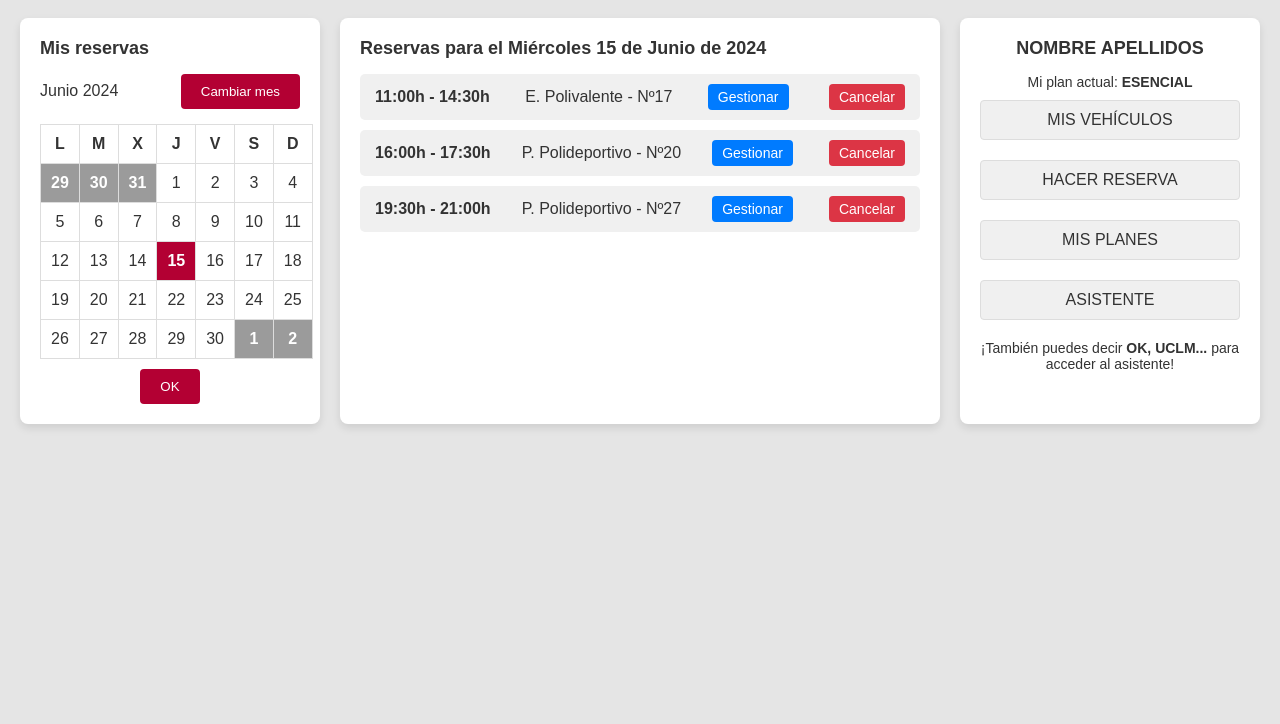
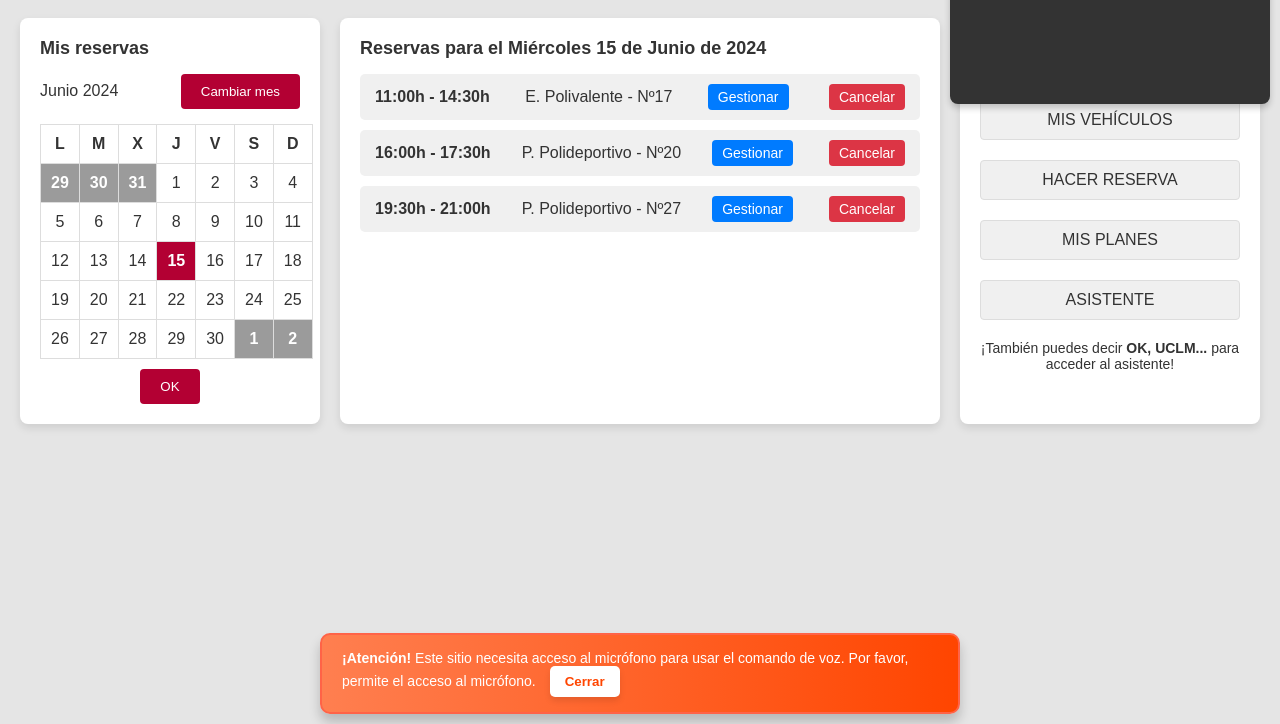
Before and after one commit to ImAlex28/uclm-parking-mockup, a plain HTML site: page parking-uclm-web/pages/dashboard.html in a window 1280 px wide. Shown: the part 76-800 px from the top of the page. Drawn offline with Linux system fonts and the light colour scheme.

Commit message:
Implement voice recognition

```diff
--- a/parking-uclm-web/css/dashboard.css
+++ b/parking-uclm-web/css/dashboard.css
@@ -220,6 +220,8 @@
             .calendar-container table {
                 font-size: 14px;
             }
+            background: linear-gradient(90deg, #ff7f50, #ff4500);
+
         }
 
         @media (max-width: 480px) {
--- a/parking-uclm-web/pages/dashboard.html
+++ b/parking-uclm-web/pages/dashboard.html
@@ -93,6 +93,57 @@
         </div>
     </main>
 
+    <!-- Aviso de privacidad -->
+<div id="privacy-alert" style="
+    display: none;
+    position: fixed;
+    bottom: 10px;
+    left: 50%;
+    transform: translateX(-50%);
+    background: linear-gradient(90deg, #ff7f50, #ff4500);
+    color: white;
+    border: 2px solid #ff6347;
+    padding: 15px 20px;
+    border-radius: 10px;
+    z-index: 100;
+    box-shadow: 0 8px 12px rgba(0, 0, 0, 0.2);
+    font-family: Arial, sans-serif;
+    font-size: 14px;">
+    <strong>¡Atención!</strong> Este sitio necesita acceso al micrófono para usar el comando de voz. Por favor, permite el acceso al micrófono.
+    <button onclick="document.getElementById('privacy-alert').style.display = 'none';" style="
+        margin-left: 10px;
+        padding: 8px 15px;
+        border: none;
+        background-color: white;
+        color: #ff4500;
+        border-radius: 5px;
+        font-weight: bold;
+        cursor: pointer;
+        box-shadow: 0 4px 6px rgba(0, 0, 0, 0.1);">
+        Cerrar
+    </button>
+</div>
+
+<div id="debug-window" style="
+     position: fixed;
+     top: 10px;
+     right: 10px;
+     width: 300px;
+     height: 150px;
+     overflow-y: auto;
+     background: #333;
+     color: #fff;
+     padding: 10px;
+     font-family: monospace;
+     font-size: 12px;
+     border-radius: 8px;
+     box-shadow: 0 4px 6px rgba(0, 0, 0, 0.2);">
+     <strong>Debug:</strong>
+     <div id="debug-content" style="margin-top: 10px;"></div>
+ </div>
+
+
+
     <script>
         // Lógica para alternar el modo oscuro
         const darkModeToggle = document.getElementById("darkModeToggle");
@@ -105,6 +156,49 @@
                 document.body.setAttribute("data-theme", "dark");
             }
         });
+
+        // Configuración de reconocimiento de voz
+        const SpeechRecognition = window.SpeechRecognition || window.webkitSpeechRecognition;
+
+        if (SpeechRecognition) {
+            const recognition = new SpeechRecognition();
+            recognition.lang = "es-ES"; // Idioma de reconocimiento
+            recognition.continuous = true; // Continuar escuchando
+
+            // Mostrar aviso de privacidad
+            document.getElementById("privacy-alert").style.display = "block";
+
+            // Iniciar reconocimiento de voz
+            recognition.start();
+
+            recognition.onresult = (event) => {
+                const transcript = event.results[event.results.length - 1][0].transcript.trim();
+                console.log("Texto detectado:", transcript);
+
+                // Mostrar en la ventana de depuración
+                const debugContent = document.getElementById("debug-content");
+                const newEntry = document.createElement("div");
+                newEntry.textContent = transcript;
+                debugContent.appendChild(newEntry);
+
+                // Verificar si el comando es "OK, UCLM"
+                if (transcript.toLowerCase() === "ok, uclm") {
+                    window.location.href = "asistente.html"; // Redirige a la página del asistente
+                }
+            };
+
+            recognition.onerror = (event) => {
+                console.error("Error en el reconocimiento de voz:", event.error);
+
+                // Mostrar el error en la ventana de depuración
+                const debugContent = document.getElementById("debug-content");
+                const newEntry = document.createElement("div");
+                newEntry.textContent = `Error: ${event.error}`;
+                debugContent.appendChild(newEntry);
+            };
+        } else {
+            alert("El reconocimiento de voz no es compatible con tu navegador.");
+        }
     </script>
 </body>
 </html>
```
Also changed, not shown: parking-uclm-web/pages/asistente.html (added, +70 -0 lines).
